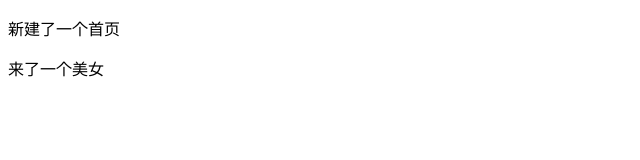
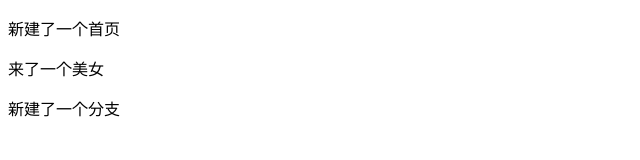
Before and after one commit to oldyounger96/oldyounger96-studyGitBranch63_05, a plain HTML site: page index.html in a window 1280 px wide. Shown: the whole page, without its empty margins (0-640 px from the left). Drawn offline with Linux system fonts and the light colour scheme.

Commit message:
新建了一个分支

```diff
--- a/index.html
+++ b/index.html
@@ -1,7 +1,7 @@
 <!--
  * @Author: your name
  * @Date: 2020-11-19 11:06:12
- * @LastEditTime: 2020-11-19 11:06:52
+ * @LastEditTime: 2020-11-19 11:08:37
  * @LastEditors: Please set LastEditors
  * @Description: In User Settings Edit
  * @FilePath: \AjaxDay1e:\111前端学习集合\Git\GitDay1\studyGitBranch63_05\index.html
@@ -18,6 +18,7 @@
 <body>
     <p>新建了一个首页</p>
     <p>来了一个美女</p>
+    <p>新建了一个分支</p>
 </body>
 
 </html>
```
